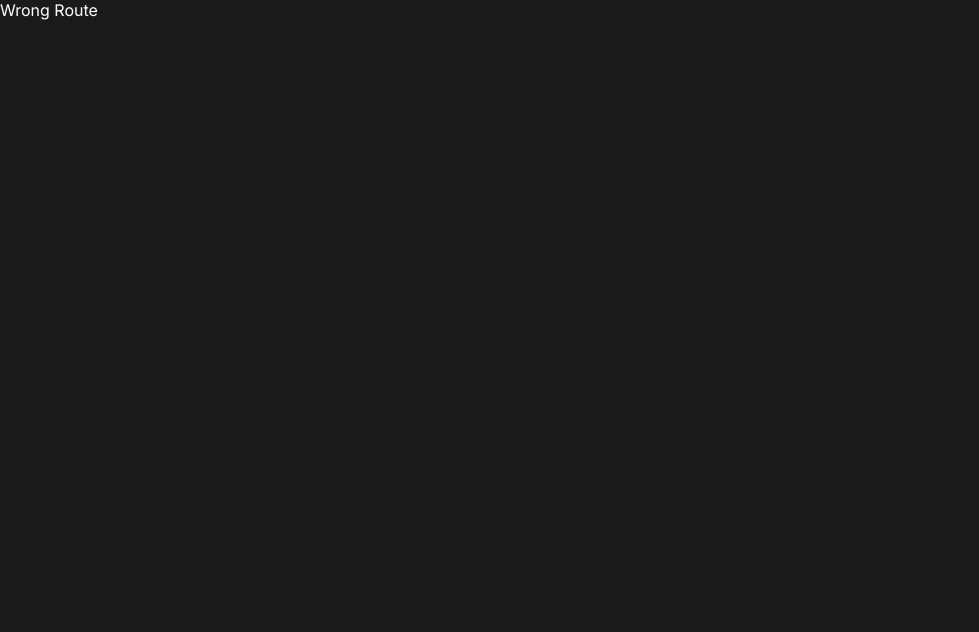
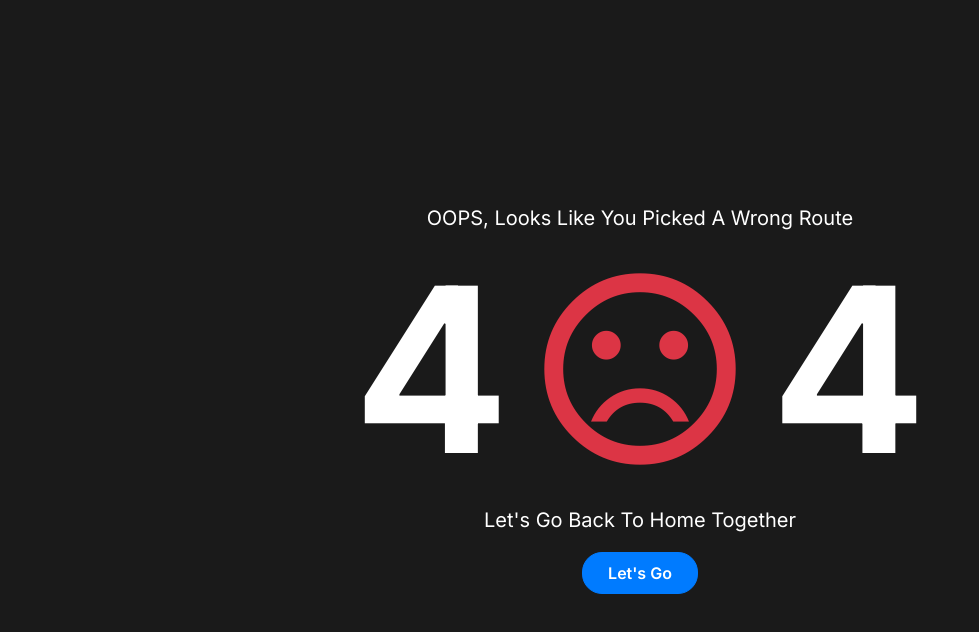
Before and after one commit to damnanuj/crypto-tracker-react, a React (Create React App) app: page /compare in a window 1280 px wide. Shown: the top 632 px of the page, without its empty margins (0-979 px from the left). Built offline with nearby package versions, Linux system fonts and the light colour scheme.

Commit message:
list view fix + 404 page added

```diff
--- a/src/App.js
+++ b/src/App.js
@@ -2,6 +2,7 @@ import { BrowserRouter, Route, Routes } from 'react-router-dom';
 import './App.css';
 import HomePage from './pages/Home';
 import Dashboard from './pages/Dashboard';
+import WrongRoute from './pages/WrongRoute';
 
 
 function App() {
@@ -11,7 +12,7 @@ function App() {
           <Routes>
             <Route path='/' element ={<HomePage/>}/>
             <Route path='/dashboard' element={<Dashboard/>}/>
-            <Route path='*' element={<p>Wrong Route</p>}/>
+            <Route path='*' element={<WrongRoute/>}/>
           </Routes>
       </BrowserRouter>
     </div>
--- a/src/components/Dashboard/Grid/grid.scss
+++ b/src/components/Dashboard/Grid/grid.scss
@@ -40,7 +40,7 @@
     }
     .favorite:hover{
        transform: scale(1.1);
-
+       transition: all 0.3s ease-in-out;
     }
 
     .coinImg{
@@ -97,6 +97,9 @@
         padding: 8px 18px;
         border-radius: 20px;
         min-width: 100px;
+        display: flex;
+        justify-content: center;
+        align-items: center;
         width: max-content;
         transition: 0.3s ease-in;
         &.red{
--- a/src/components/Dashboard/List/ListComponent.js
+++ b/src/components/Dashboard/List/ListComponent.js
@@ -7,7 +7,7 @@ const ListComponent = ({ coin }) => {
   const cardStyle = `${
     coin.price_change_percentage_24h >= 0 ? "green" : "red"
   }`;
-  const percentageStyle = `percentageChange ${
+  const percentageStyle = `percentageChange listPercentageChange ${
     coin.price_change_percentage_24h >= 0 ? "green" : "red"
   }`;
   const priceStyle = `currentPrice listPrice ${
@@ -21,11 +21,11 @@ const ListComponent = ({ coin }) => {
       {/* Logo and name */}
       <Tooltip title="coin logo & name" >
         <td>
-          <div className="name-logo">
+          <div className="name-logo list-name-logo">
             <img src={coin.image} className="coinImg listImg" alt="logo" />
             <div className="symbol-name">
               <h3 className="name listName">{coin.name}</h3>
-              <p className="symbol">{coin.symbol}</p>
+              <p className="symbol listSymbol">{coin.symbol}</p>
             </div>
           </div>
 
--- a/src/components/Dashboard/List/list.scss
+++ b/src/components/Dashboard/List/list.scss
@@ -7,11 +7,13 @@ tr {
   align-items: center;
   padding: 12px 3rem;
   gap: 1rem;
-  border: 1px solid red;
+  // border: 1px solid red;
+  border-bottom: 1px solid rgba(128, 128, 128, 0.323);
+  // border-top: 1px solid rgba(128, 128, 128, 0.323);
 }
 
 td {
-  border: 1px solid blue;
+  // border: 1px solid blue;
   width: 20%;
   display: flex;
   justify-content: flex-start;
@@ -49,14 +51,17 @@ tr:hover {
   cursor: pointer;
   background-color: $dark-card-background-color;
 }
-
+.favorite:hover{
+  transform: scale(1.1);
+  transition: all 0.3s ease-in-out;
+}
 
 
 
 
 @media (max-width :1250px){
   tr{
-    border:1px solid  red;
+    // border:1px solid  red;
     padding: 10px 2rem;
   }
 
@@ -70,9 +75,7 @@ tr:hover {
 
 
 @media (max-width :950px){
-  tr{
-    border: 1px solid yellow;
-  }
+
   .row-market-cap{
     display: none;
   }
@@ -83,7 +86,7 @@ tr:hover {
 
 @media(max-width: 800px) {
   tr{
-    border:1px solid  red;
+    // border:1px solid  red;
     padding: 10px 1rem;
   }
 }
@@ -93,12 +96,18 @@ tr:hover {
     display: none;
   }
   tr{
-    padding: 10px 1rem;
+    padding: 15px 0.8rem;
+    border-bottom: 1px solid rgba(128, 128, 128, 0.323);
+    border-top: 1px solid rgba(128, 128, 128, 0.323);
   }
   td{
     width: 27%;
     &:nth-child(6) {
       width: 7%;
+
+    }
+    &:nth-child(2) {
+     justify-content: center !important;
 
     }
   }
@@ -107,11 +116,22 @@ tr:hover {
     height: 2.5rem !important;
   }
   .listName{
-    font-size: 15px !important;
+    font-size: 12px !important;
+  }
+  .listSymbol{
+    font-size: 12px !important;
   }
   .listPrice{
     font-size: 16px !important;
   }
+  .list-name-logo{
+    gap: 0.5rem ;
+  }
+  .listPercentageChange{
+    padding: 5px 5px !important;
+    font-size: 12px ;
+    min-width: 80px !important;
+  }
 
 
 }
--- a/src/components/Dashboard/tabs.scss
+++ b/src/components/Dashboard/tabs.scss
@@ -10,7 +10,7 @@
 }
 
 .listTable{
-    border: 1px solid green;
+    // border: 1px solid green;
     width: 100%;
     display: flex;
     flex-direction: column;
--- /dev/null
+++ b/src/pages/WrongRoute.js
@@ -0,0 +1,23 @@
+import React from 'react'
+import "./wrongRoute.scss"
+import { Link } from 'react-router-dom'
+import ButtonComponent from '../components/Common/Button/Button'
+
+
+const WrongRoute = () => {
+  return(
+    <div  className='wrongRoutePage'>
+        <p className='oop'>OOPS, Looks Like You Picked A Wrong Route </p>
+        <div>
+            <h1 className='four'>4</h1>
+            <span className='material-icons sadEmoji'>sentiment_very_dissatisfied</span>
+            <h1 className='four'>4</h1>
+        </div>
+        <p className='oop'>Let's Go Back To Home Together</p>
+        <Link className='home' to ="/"><ButtonComponent text={"Let's Go"} outline={false} /></Link>
+
+    </div>
+  )
+}
+
+export default WrongRoute
--- /dev/null
+++ b/src/pages/wrongRoute.scss
@@ -0,0 +1,43 @@
+@import "../colors.scss";
+
+.wrongRoutePage{
+    display: flex;
+    flex-direction: column;
+    justify-content: center;
+    align-items: center;
+    // border: 1px solid red;
+    height: 100vh;
+    width: 100vw;
+    .oop{
+        font-size: 20px;
+    }
+    div{
+        display: flex;
+        gap: 1rem;
+        align-items: center;
+
+        .four,.sadEmoji{
+            font-size:230px;
+        }
+        .sadEmoji{
+            color: $dark-error-color;
+        }
+    }
+    .home{
+        margin-top: 20px;
+
+    }
+
+}
+
+@media (max-width: 600px) {
+    .oop{
+        font-size: 15px !important;
+    }
+    .four,.sadEmoji{
+        font-size:120px !important;
+    }
+
+
+
+}
```
